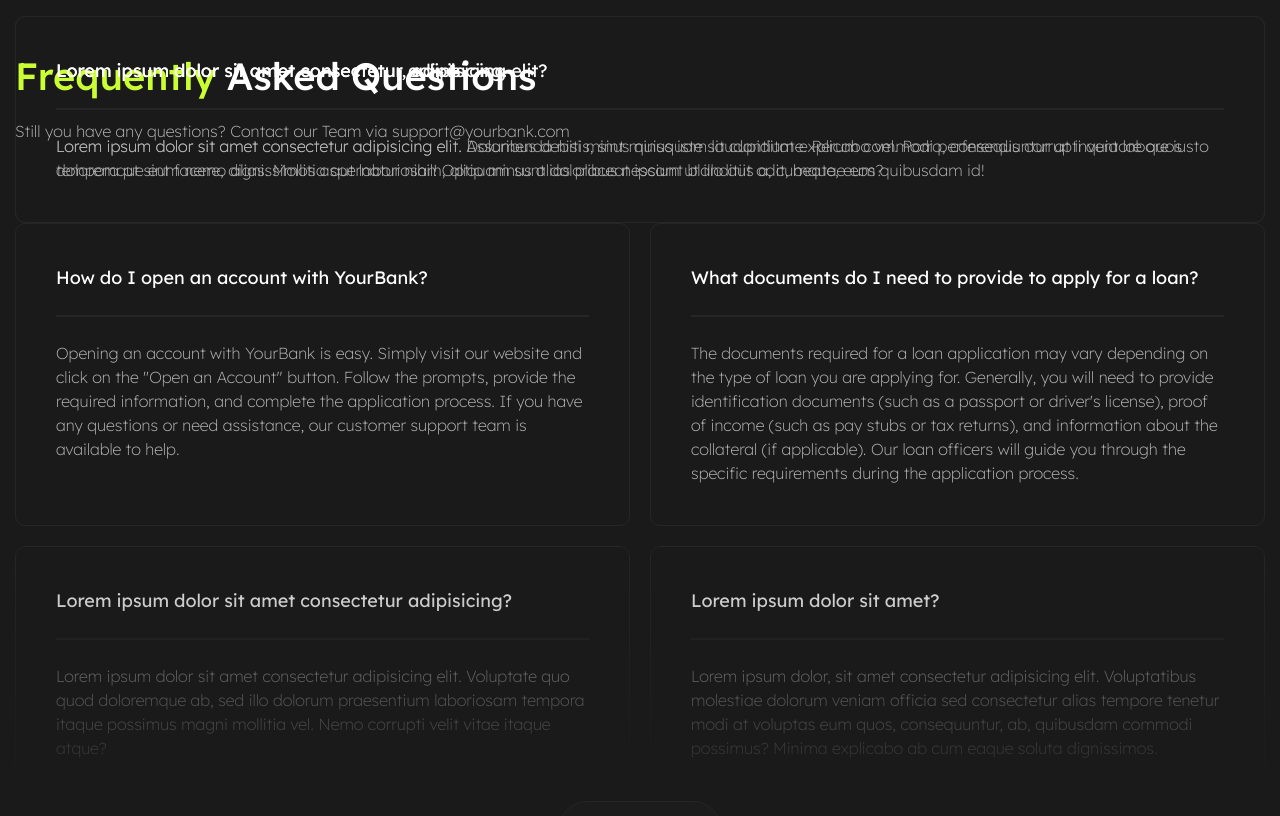
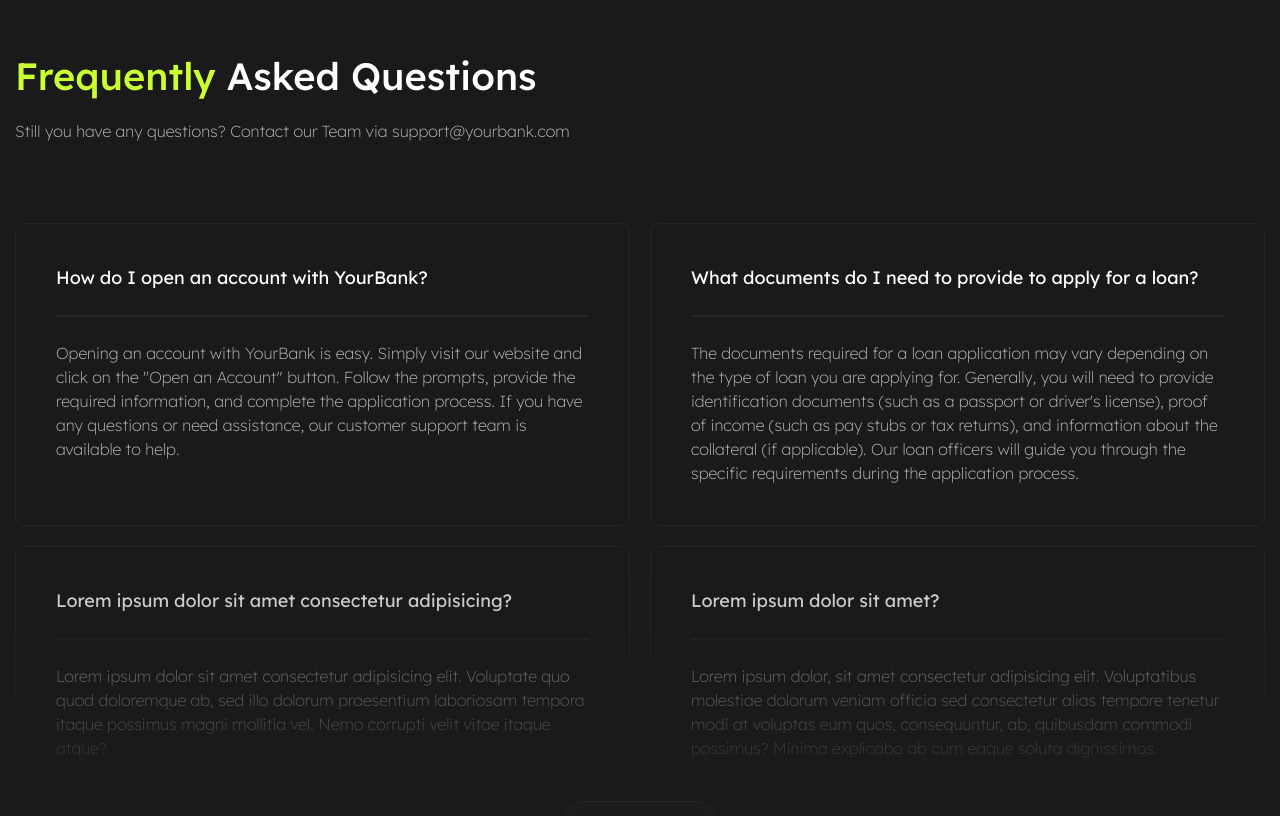
Before and after one commit to AssanovSl/Bank-company, a plain HTML site: page index.html in a window 1280 px wide. Shown: the part 3575-4391 px from the top of the page. Drawn offline with Linux system fonts and the light colour scheme; files whose address does not match are found by name.

Commit message:
fixed the error in style.css

```diff
--- a/css/style.css
+++ b/css/style.css
@@ -511,7 +511,7 @@ hr {
 
 .faq__grid-item--hidden {
     position: absolute;
-g    opacity: 0;
+    opacity: 0;
     transform: translateY(-100%);
     transition: all 0.5s
 }
```
